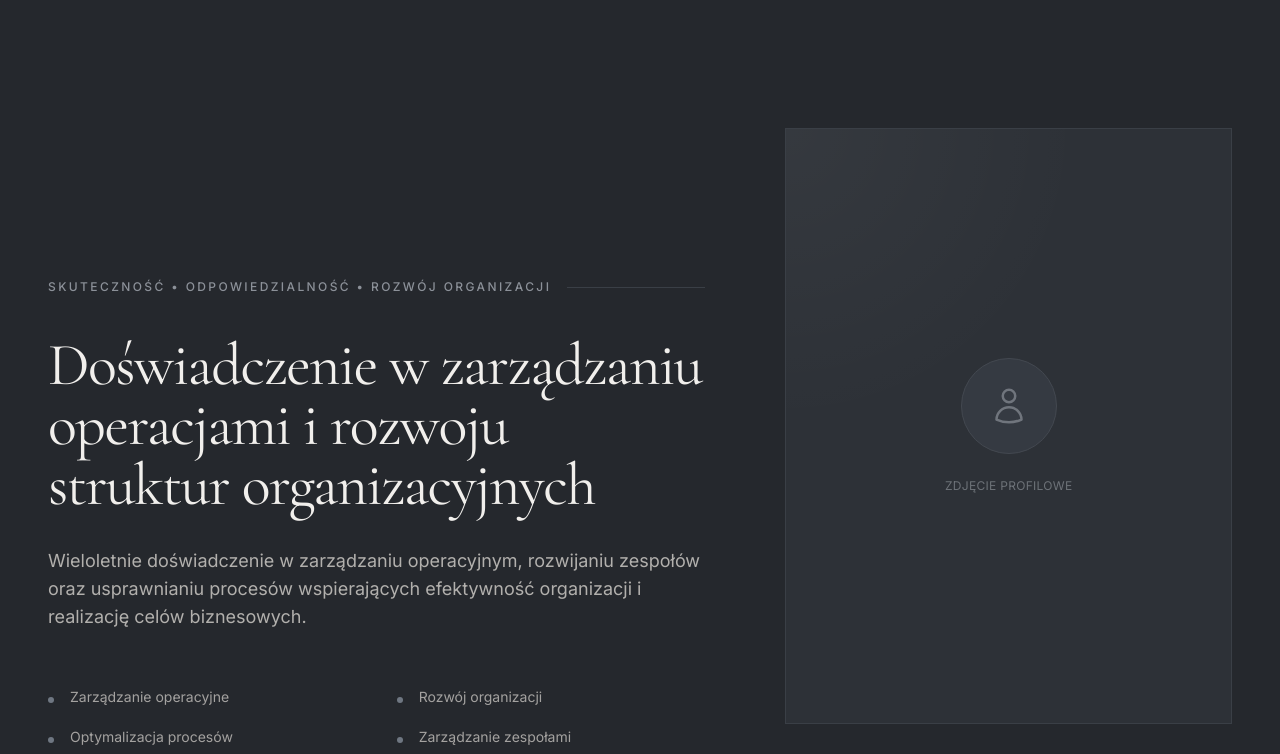
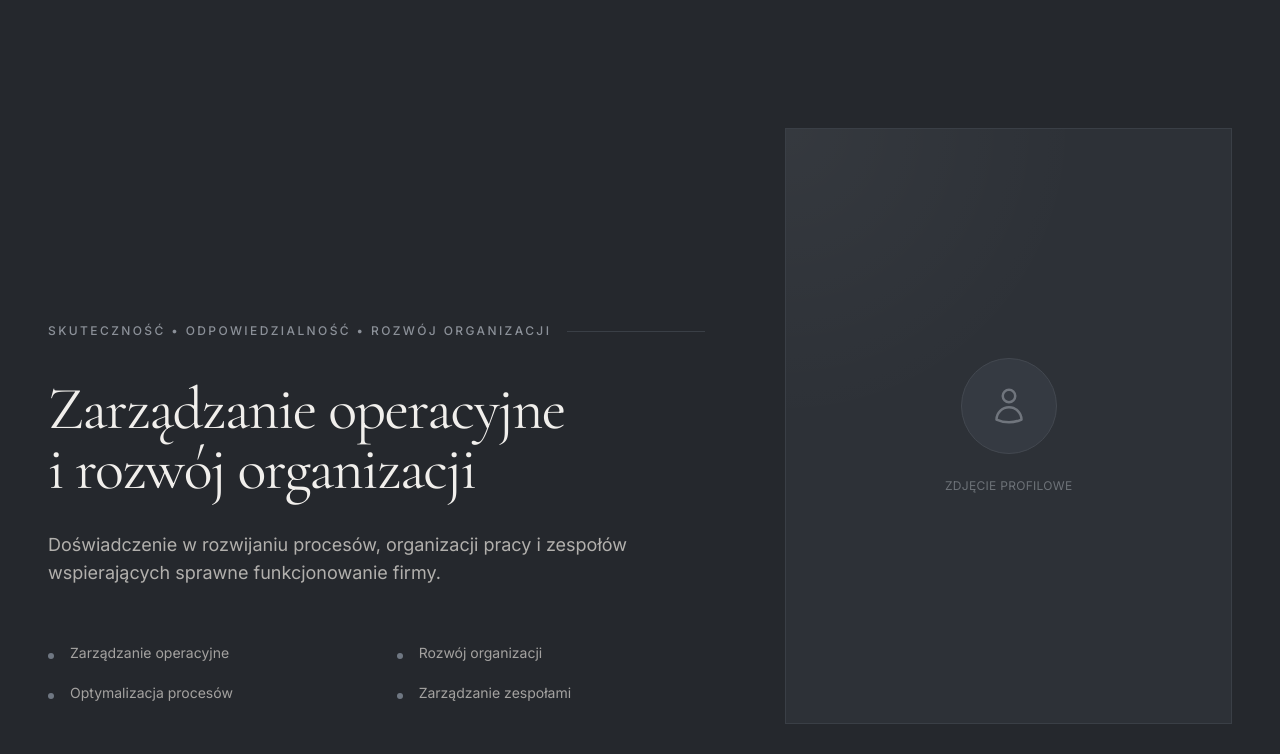
Before and after one commit to joannaklos1983/portfolio-wojciech-kaczanowski, a Next.js app: page / in a window 1280 px wide. Shown: the top 754 px of the page. Built offline with nearby package versions, Linux system fonts and the light colour scheme.

Commit message:
Update Hero.tsx

```diff
--- a/src/components/sections/Hero.tsx
+++ b/src/components/sections/Hero.tsx
@@ -29,13 +29,11 @@ export default function Hero() {
             {/* Headline */}
             <div className="space-y-8">
               <h1 className="text-4xl md:text-5xl lg:text-6xl leading-[1.05] tracking-tight font-display font-normal text-[#f1efec] max-w-4xl">
-                Doświadczenie w zarządzaniu operacjami i rozwoju struktur organizacyjnych
+               Zarządzanie operacyjne i rozwój organizacji
               </h1>
 
               <p className="max-w-2xl text-base md:text-lg leading-relaxed text-[#b2b0ad]">
-                Wieloletnie doświadczenie w zarządzaniu operacyjnym,
-                rozwijaniu zespołów oraz usprawnianiu procesów wspierających
-                efektywność organizacji i realizację celów biznesowych.
+               Doświadczenie w rozwijaniu procesów, organizacji pracy i zespołów wspierających sprawne funkcjonowanie firmy.
               </p>
             </div>
 
```
